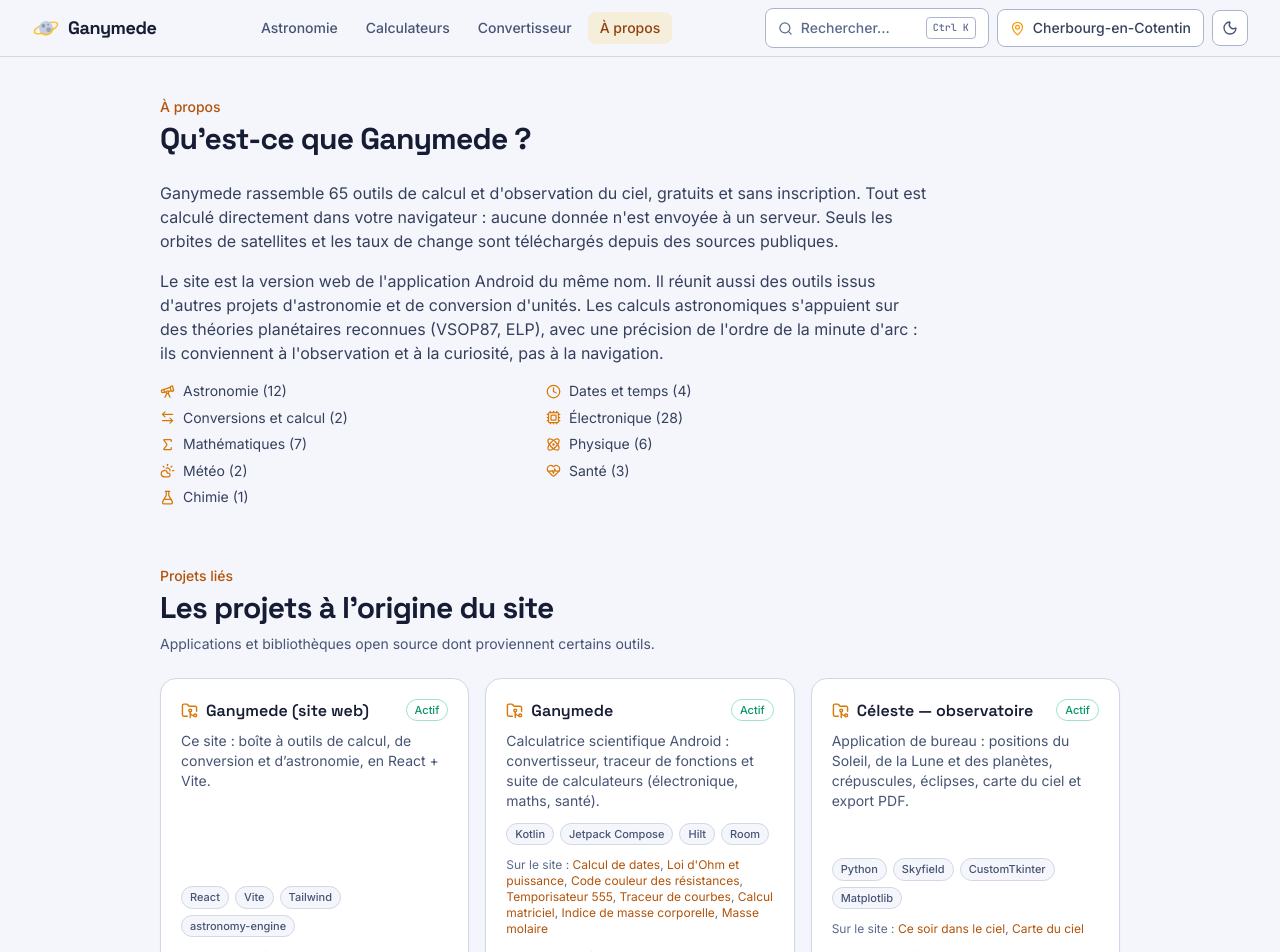
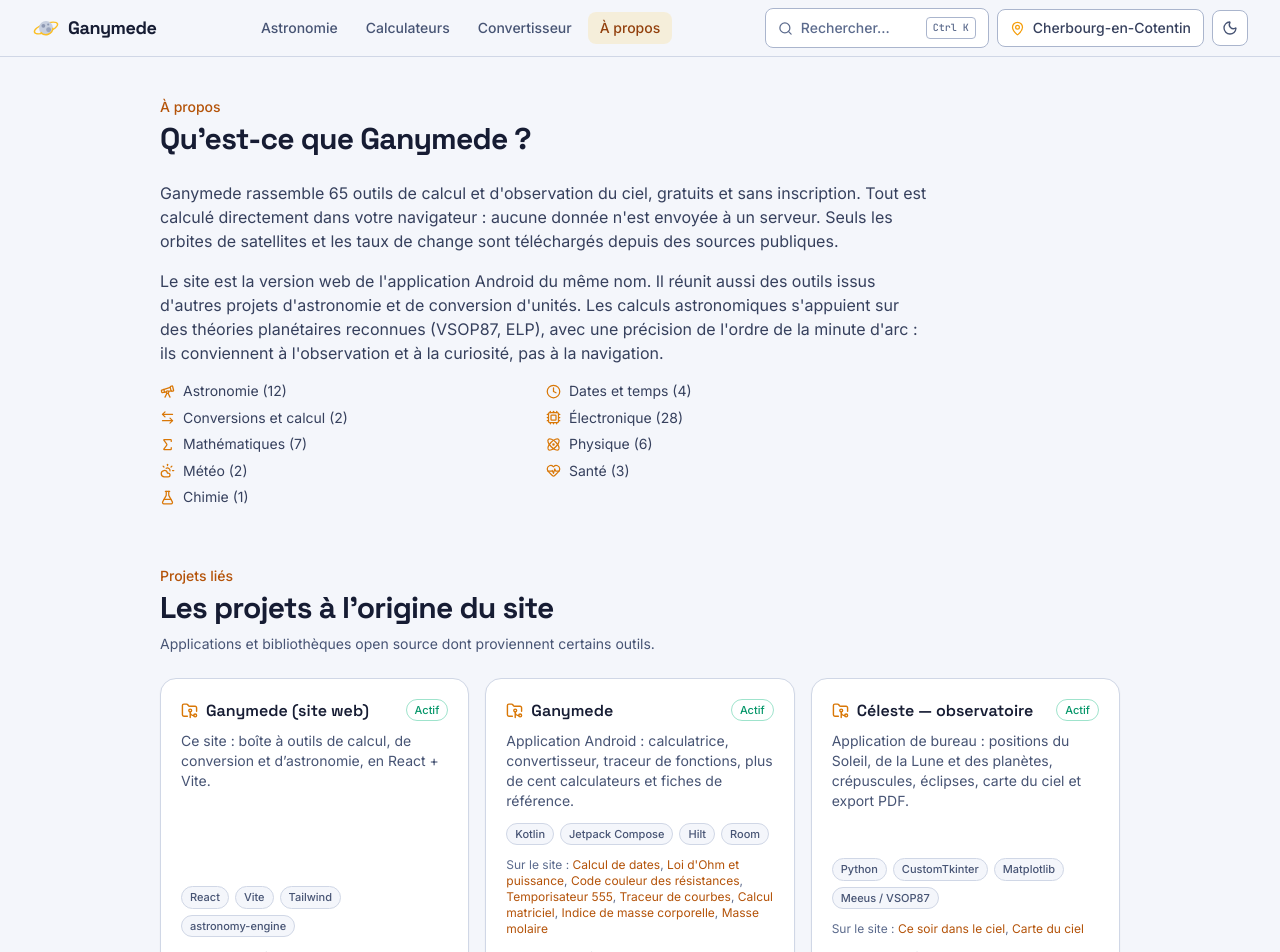
Before and after one commit to Greg50100/personnal-site, a React (Vite) app: page /#/a-propos in a window 1280 px wide. Shown: the top 952 px of the page. Built offline with nearby package versions, Linux system fonts and the light colour scheme.

Commit message:
docs: align project cards with the harmonized repositories
Co-Authored-By: Claude Opus 5.5 <noreply@anthropic.com>
Claude-Session: https://claude.ai/code/session_017p5EYPw54gSBCv8Tdi5s3X

```diff
--- a/src/data/projects.js
+++ b/src/data/projects.js
@@ -19,7 +19,7 @@ export const PROJECTS = [
     repo: 'Ganymede',
     title: 'Ganymede',
     description:
-      'Calculatrice scientifique Android : convertisseur, traceur de fonctions et suite de calculateurs (électronique, maths, santé).',
+      'Application Android : calculatrice, convertisseur, traceur de fonctions, plus de cent calculateurs et fiches de référence.',
     tech: ['Kotlin', 'Jetpack Compose', 'Hilt', 'Room'],
     status: 'actif',
     tools: ['traceur', 'matrices', 'loi-ohm', 'code-couleur', 'timer-555', 'imc', 'masse-molaire', 'calcul-dates'],
@@ -29,7 +29,7 @@ export const PROJECTS = [
     title: 'Céleste — observatoire',
     description:
       'Application de bureau : positions du Soleil, de la Lune et des planètes, crépuscules, éclipses, carte du ciel et export PDF.',
-    tech: ['Python', 'Skyfield', 'CustomTkinter', 'Matplotlib'],
+    tech: ['Python', 'CustomTkinter', 'Matplotlib', 'Meeus / VSOP87'],
     status: 'actif',
     tools: ['ce-soir', 'carte-du-ciel'],
   },
```
